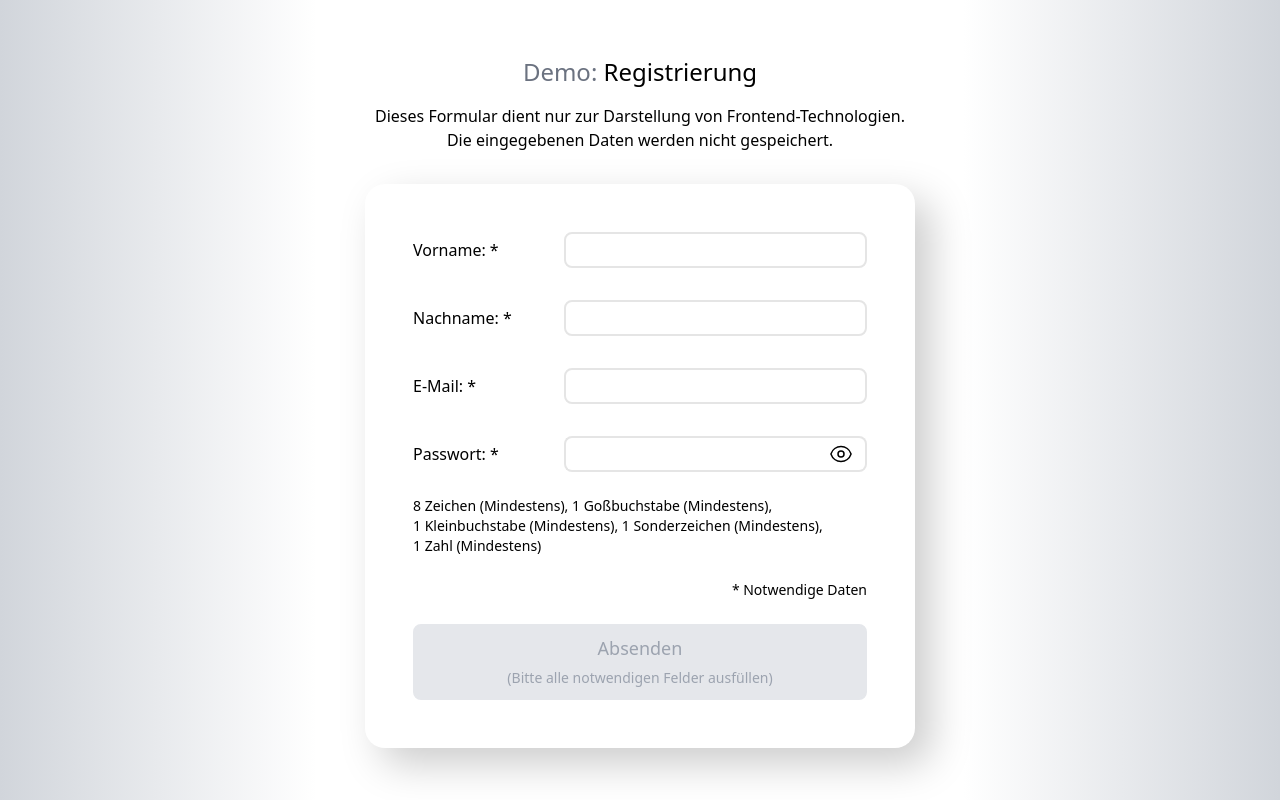
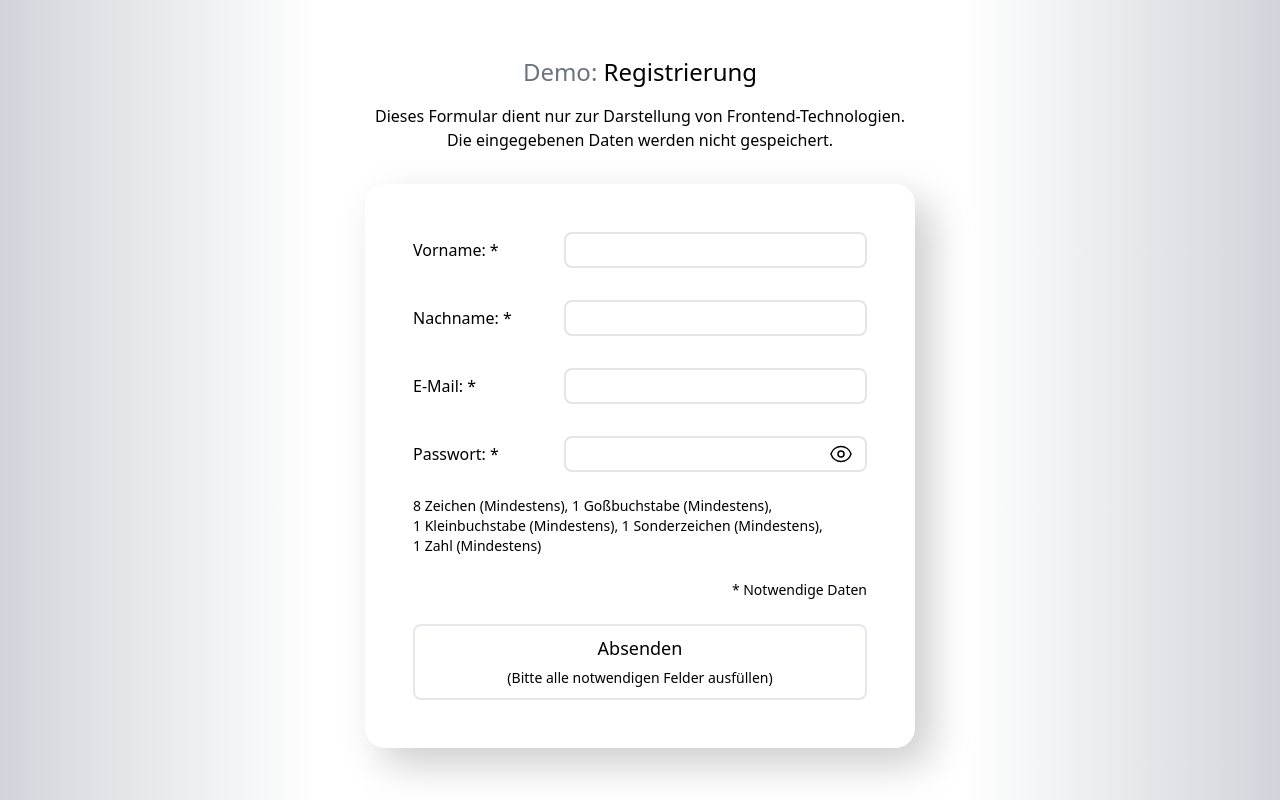
Before and after one commit to andreiSee/form-registration, a React (Vite) app: page / in a window 1280 px wide. Shown: the top 800 px of the page. Built offline with nearby package versions, Linux system fonts and the light colour scheme.

Commit message:
[Feature] A11y remove disabled button

```diff
--- a/src/components/form/InfoBox.tsx
+++ b/src/components/form/InfoBox.tsx
@@ -36,8 +36,6 @@ const InfoBox = () => {
                     width="32"
                     viewBox="0 0 16 16"
                     version="1.1"
-                    // fill="green"
-                    // stroke="orange"
                     className="rounded-full hover:bg-gray-200 hover:shadow-[0px_0px_6px_3px_#cccccc]"
                   >
                     <path d="M8 0c4.42 0 8 3.58 8 8a8.013 8.013 0 0 1-5.45 7.59c-.4.08-.55-.17-.55-.38 0-.27.01-1.13.01-2.2 0-.75-.25-1.23-.54-1.48 1.78-.2 3.65-.88 3.65-3.95 0-.88-.31-1.59-.82-2.15.08-.2.36-1.02-.08-2.12 0 0-.67-.22-2.2.82-.64-.18-1.32-.27-2-.27-.68 0-1.36.09-2 .27-1.53-1.03-2.2-.82-2.2-.82-.44 1.1-.16 1.92-.08 2.12-.51.56-.82 1.28-.82 2.15 0 3.06 1.86 3.75 3.64 3.95-.23.2-.44.55-.51 1.07-.46.21-1.61.55-2.33-.66-.15-.24-.6-.83-1.23-.82-.67.01-.27.38.01.53.34.19.73.9.82 1.13.16.45.68 1.31 2.69.94 0 .67.01 1.3.01 1.49 0 .21-.15.45-.55.38A7.995 7.995 0 0 1 0 8c0-4.42 3.58-8 8-8Z"></path>
--- a/src/components/form/SubmitButton.tsx
+++ b/src/components/form/SubmitButton.tsx
@@ -34,12 +34,9 @@ const SubmitButton = ({ formSubmit, isValid }: Props) => {
                 p-2
                 transition-all
                 duration-500
-                hover:[&:not(:disabled)]:bg-gray-200
-                hover:[&:not(:disabled)]:border-gray-600
-                disabled:bg-gray-200
-                disabled:text-gray-400"
+                hover:bg-gray-200
+                hover:border-gray-600"
         type="submit"
-        disabled={!isValid || formSubmit}
       >
         Absenden
         {!isValid && (
```
